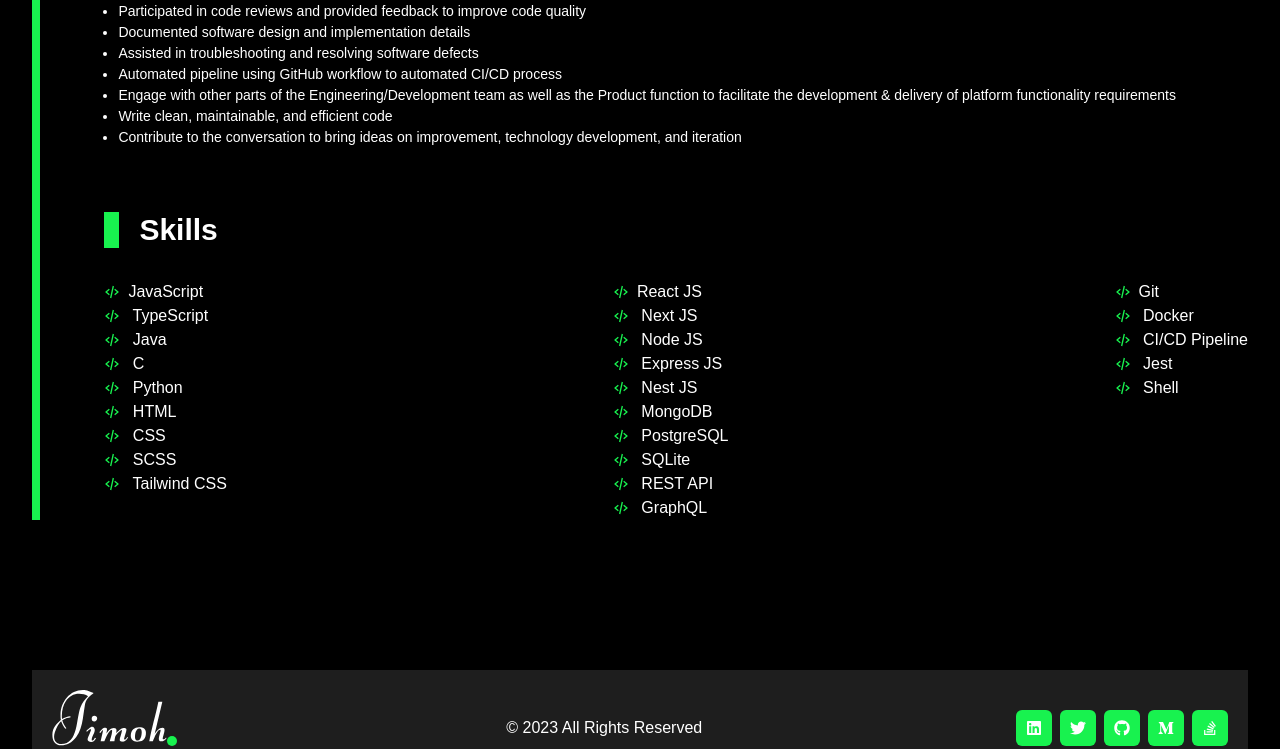
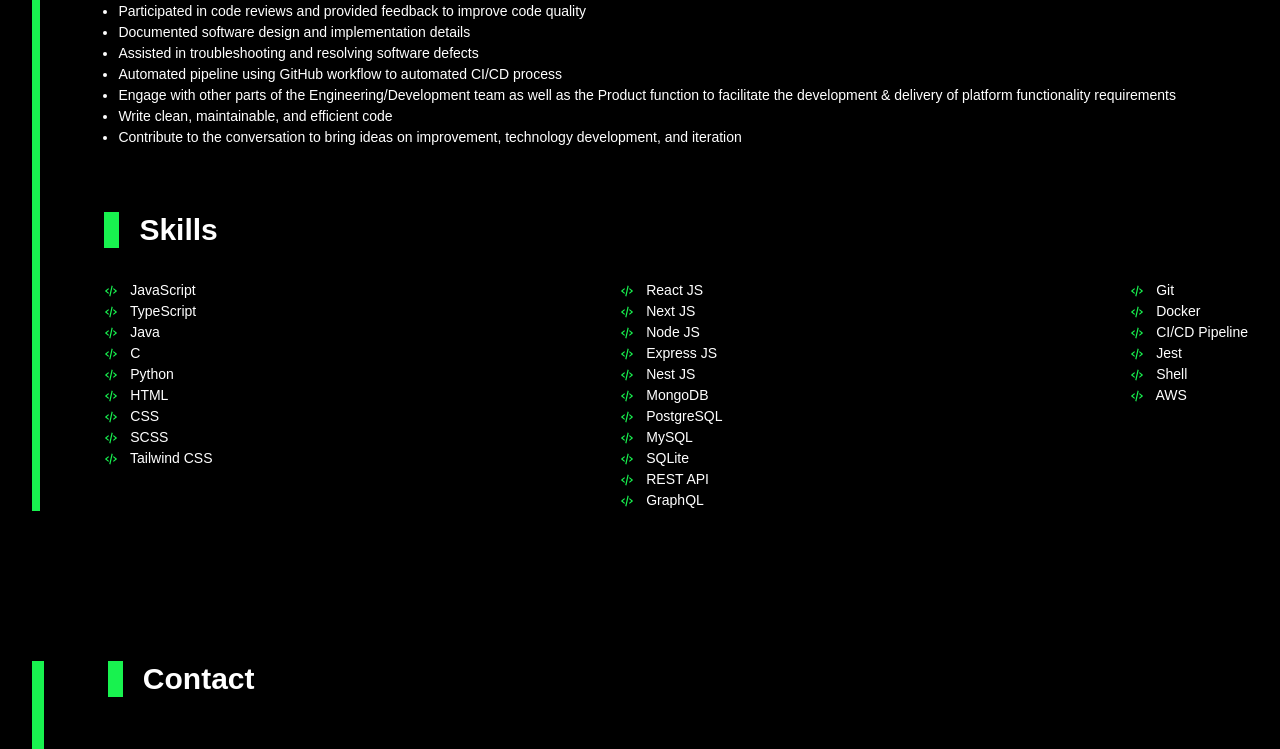
Before and after one commit to jimoh4tech/jimoh, a React (Vite) app: page /about in a window 1280 px wide. Shown: the part 2004-2753 px from the top of the page. Built offline with nearby package versions, Linux system fonts and the light colour scheme.

Commit message:
feat(contact): Add contact component

```diff
--- a/package.json
+++ b/package.json
@@ -18,7 +18,6 @@
     "react": "^18.2.0",
     "react-dom": "^18.2.0",
     "react-icons": "^4.10.1",
-    "react-router-dom": "^6.15.0",
     "typewriter-effect": "^2.20.1"
   },
   "devDependencies": {
--- a/src/App.tsx
+++ b/src/App.tsx
@@ -1,11 +1,13 @@
 import '@fontsource-variable/space-grotesk';
-import { Container, useColorModeValue } from '@chakra-ui/react';
+import { Container, useColorModeValue, useMediaQuery } from '@chakra-ui/react';
 import { Navigation } from './components/nav.components';
 import { Footer } from './components/footer.components';
 import { Home } from './components/home.components';
 import { About } from './components/about.component';
+import { Contact } from './components/contact.components';
 
 function App() {
+	const [isLessThan750] = useMediaQuery('(max-width: 750px)');
 	return (
 		<>
 			<Container minW={'100vw'} bg={useColorModeValue('black', 'white')}>
@@ -14,11 +16,12 @@ function App() {
 					display={'flex'}
 					flexDir='column'
 					justifyContent={'space-between'}
-					gap={'150px'}
+					gap={isLessThan750 ? '50px': '150px'}
 				>
 					<Navigation />
 					<Home />
 					<About />
+					<Contact />
 
 					<Footer />
 				</Container>
--- a/src/components/about.component.tsx
+++ b/src/components/about.component.tsx
@@ -112,10 +112,10 @@ const Skills = () => {
 	const [isLessThan1100] = useMediaQuery('(max-width: 1100px)');
 	const [isLessThan750] = useMediaQuery('(max-width: 750px)');
 	const set1 =
-    'JavaScript, TypeScript, Java, C, Python, HTML, CSS, SCSS, Tailwind CSS';
+    ' JavaScript, TypeScript, Java, C, Python, HTML, CSS, SCSS, Tailwind CSS';
   const set2 =
-    'React JS, Next JS, Node JS, Express JS, Nest JS, MongoDB, PostgreSQL, SQLite, REST API, GraphQL';
-  const set3 = 'Git, Docker, CI/CD Pipeline, Jest, Shell';
+    ' React JS, Next JS, Node JS, Express JS, Nest JS, MongoDB, PostgreSQL, MySQL, SQLite, REST API, GraphQL';
+  const set3 = ' Git, Docker, CI/CD Pipeline, Jest, Shell, AWS';
 
 	return (
 		<>
@@ -129,29 +129,29 @@ const Skills = () => {
 					<Box bg={'#18F24F'} w={isLessThan750 ? '13px' : '15px'} />
 					<Heading fontSize={isLessThan1100 ? 'lg' : '3xl'}>Skills</Heading>
 				</Stack>
-				<Flex justifyContent={'space-between'}>
+				<Flex
+					justifyContent={'space-between'}
+					flexDir={isLessThan750 ? 'column' : 'row'}
+				>
 					<List>
-
 						{set1.split(',').map((l) => (
-							<ListItem>
+							<ListItem fontSize={'sm'}>
 								<ListIcon as={BiCodeAlt} color={'#18F24F'} />
 								{l}
 							</ListItem>
 						))}
 					</List>
 					<List>
-
 						{set2.split(',').map((l) => (
-							<ListItem>
+							<ListItem fontSize={'sm'}>
 								<ListIcon as={BiCodeAlt} color={'#18F24F'} />
 								{l}
 							</ListItem>
 						))}
 					</List>
 					<List>
-
 						{set3.split(',').map((l) => (
-							<ListItem>
+							<ListItem fontSize={'sm'}>
 								<ListIcon as={BiCodeAlt} color={'#18F24F'} />
 								{l}
 							</ListItem>
--- a/src/components/contact.components.tsx
+++ b/src/components/contact.components.tsx
@@ -0,0 +1,63 @@
+import {
+	Box,
+	Button,
+	Flex,
+	Heading,
+	Input,
+	Stack,
+	Text,
+	Textarea,
+	useColorModeValue,
+	useMediaQuery,
+} from '@chakra-ui/react';
+
+export const Contact = () => {
+	const [isLessThan1100] = useMediaQuery('(max-width: 1100px)');
+	const [isLessThan750] = useMediaQuery('(max-width: 750px)');
+	return (
+		<>
+			<Flex gap={isLessThan1100 ? 5 : 16} id='contact'>
+				<Box bg={'#18F24F'} w={'30px'} />
+				<Stack gap={16}>
+					<Flex
+						flexDir={'column'}
+						justifyContent={'space-between'}
+						color={useColorModeValue('white', 'black')}
+						gap={16}
+					>
+						<Stack direction={'row'} gap={5}>
+							<Box bg={'#18F24F'} w={isLessThan750 ? '13px' : '15px'} />
+							<Heading fontSize={isLessThan1100 ? 'lg' : '3xl'}>
+								Contact
+							</Heading>
+						</Stack>
+						<Flex justifyContent={'space-between'} gap={10} flexDir={isLessThan750 ? 'column' : 'row'}>
+							<Stack bg={'#1E1E1E'} p={isLessThan750 ? '4' :'10'} flex={1} gap={5}>
+								<Text
+									fontWeight={'bold'}
+									fontSize={isLessThan1100 ? 'md' : 'lg'}
+								>
+									Get In Touch
+								</Text>
+								<Text fontSize={isLessThan1100 ? 'sm' : 'md'}>
+									Reach out without holding back. I'm willing to help in any way
+									I can and am always open to having thoughtful conversations.
+									Alternatively, you can follow me on LinkedIn, Twitter, and
+									YouTube, my social media channels. As we set out on this
+									technological journey together, I eagerly await your feedback.
+									Connecting now will help us shape technology's future.
+								</Text>
+							</Stack>
+							<Stack flex={1} gap={5}>
+								<Input placeholder='Name' />
+								<Input type='email' placeholder='Email' />
+								<Textarea placeholder='Message' rows={7}/>
+								<Button bg={'#18F24F'}>Send Message</Button>
+							</Stack>
+						</Flex>
+					</Flex>
+				</Stack>
+			</Flex>
+		</>
+	);
+};
--- a/src/components/nav.components.tsx
+++ b/src/components/nav.components.tsx
@@ -29,11 +29,11 @@ import Jimoh from '../assets/Jimoh.svg';
 // import JimoDark from '../assets/Jimoh-dark.svg';
 
 const navList: NavItemProps[] = [
-	{ label: 'Home', href: '/' },
+	{ label: 'Home', href: '#home' },
 	{ label: 'About', href: '#about' },
-	{ label: 'Project', href: '/project' },
-	{ label: 'Blog', href: '/blog' },
-	{ label: 'Contact Me', href: '/contact' },
+	{ label: 'Project', href: '#project' },
+	{ label: 'Blog', href: '#blog' },
+	{ label: 'Contact Me', href: '#contact' },
 ];
 
 const NavItem = ({ label, href }: NavItemProps) => {
@@ -63,6 +63,7 @@ const NavIcon = ({ icon, href }: NavIconProps) => {
 				borderRadius={'md'}
 				as={Link}
 				href={href}
+				target='blank'
 			>
 				<Icon as={icon} />
 			</Box>
@@ -91,14 +92,20 @@ const NavList = () => {
 export const NavIconList = ({ isFooter }: { isFooter: boolean }) => {
 	const [isLessThan1000] = useMediaQuery('(max-width: 1000px)');
 	const navIcons: NavIconProps[] = [
-		{ icon: FaLinkedin, href: '/linn' },
-		{ icon: FaTwitter, href: '/lin' },
+		{
+			icon: FaLinkedin,
+			href: 'http://www.linkedin.com/in/abdul-quadri-jimoh-69369714a',
+		},
+		{ icon: FaTwitter, href: 'https://twitter.com/abu4code' },
 
-		{ icon: FaGithub, href: '/li' },
+		{ icon: FaGithub, href: 'https://github.com/Abu-Abdillah1' },
 
-		{ icon: FaMediumM, href: '/linns' },
+		{ icon: FaMediumM, href: 'https://medium.com/@AQ-Jimoh' },
 
-		{ icon: FaStackOverflow, href: '/lsinn' },
+		{
+			icon: FaStackOverflow,
+			href: 'https://stackoverflow.com/users/20951272/abdul-quadri-jimoh',
+		},
 	];
 	return (
 		<>
@@ -187,8 +194,6 @@ export const Navigation = () => {
 				justifyContent={'space-between'}
 				alignItems={'center'}
 				gap={isLessThan1100 ? 0 : 10}
-				zIndex={'popover'}
-
 			>
 				<Signature isFooter={false} />
 				<NavList />
--- a/src/main.tsx
+++ b/src/main.tsx
@@ -2,15 +2,12 @@ import React from 'react';
 import ReactDOM from 'react-dom/client';
 import App from './App.tsx';
 import { ChakraProvider } from '@chakra-ui/react';
-import { BrowserRouter } from 'react-router-dom';
 import theme from './theme.ts';
 
 ReactDOM.createRoot(document.getElementById('root')!).render(
 	<React.StrictMode>
 		<ChakraProvider theme={theme}>
-			<BrowserRouter>
-				<App />
-			</BrowserRouter>
+			<App />
 		</ChakraProvider>
 	</React.StrictMode>
 );
```
Also changed, not shown: 1 other file (tests, documents, lock files or other folders).
